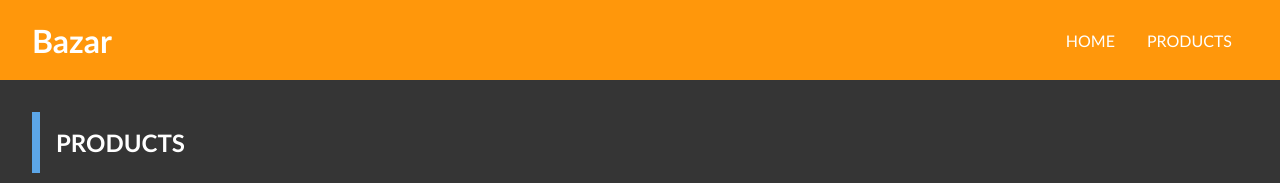
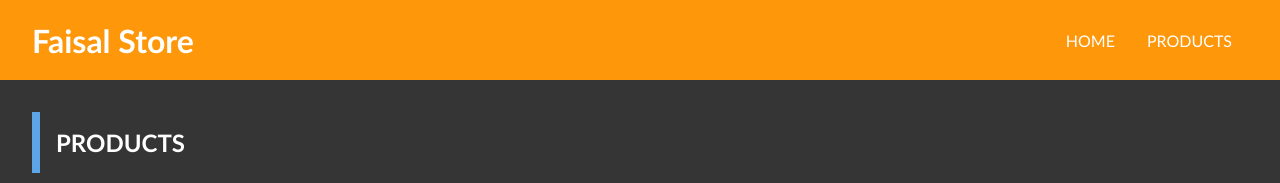
Before and after one commit to fardeen740/Store, a plain HTML site: page index.html in a window 1280 px wide. Shown: the top 183 px of the page. Drawn offline with Linux system fonts and the light colour scheme.

Commit message:
Update index.html

```diff
--- a/index.html
+++ b/index.html
@@ -9,7 +9,7 @@
 <body>
 	<header>
 	  <nav>
-	    <h1>Bazar</h1>
+	    <h1>Faisal Store</h1>
 	    <ul>
 	      <li>HOME</li>
 	      <li>PRODUCTS</li>
```
